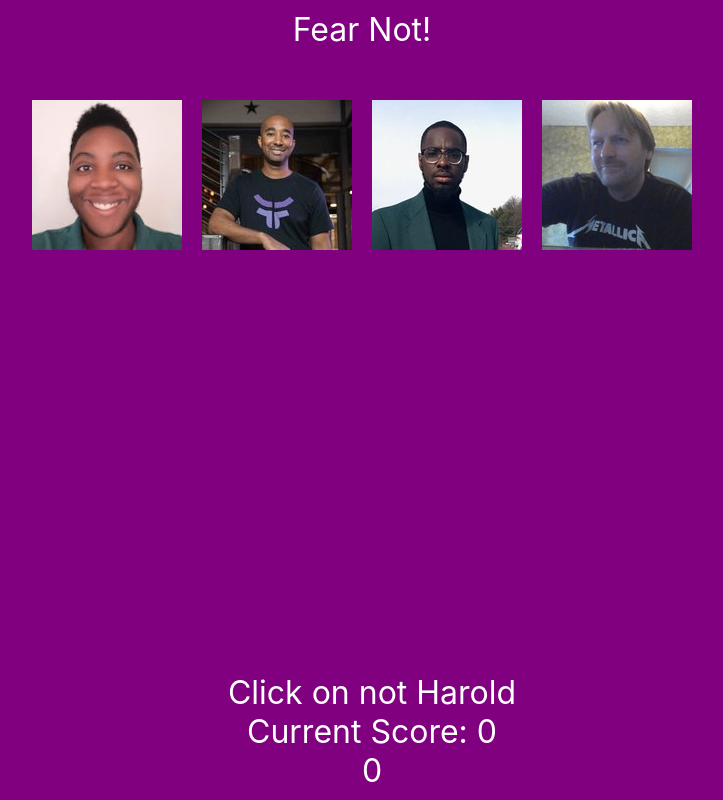
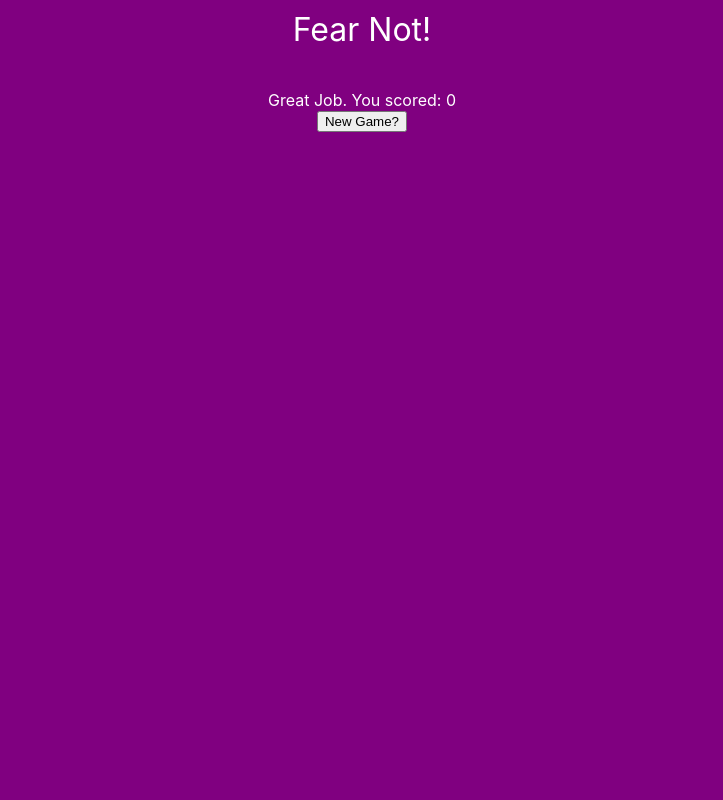
Before and after one commit to knollfear/fearnot, a React (Create React App) app: page / in a window 1280 px wide. Both pictures are taken after a click on the element 555 px from the left and 254 px from the top of the page. Shown: the whole page, without its empty margins (278-1001 px from the left). Built offline with nearby package versions, Linux system fonts and the light colour scheme.

Commit message:
game end button.  Num Games Count.

```diff
--- a/src/api/Score.js
+++ b/src/api/Score.js
@@ -18,9 +18,14 @@ const updateHighScore = prevScore =>{
     )
 };
 
+const updateNumGames = () =>{
+    localStorage.setItem('FN_NUM_GAMES', (localStorage.getItem('FN_NUM_GAMES') || 0) + 1)
+}
+
 export {
     getHighScore,
     setHighScore,
     updateHighScore,
+    updateNumGames,
 
 }
--- a/src/components/GameContainer.js
+++ b/src/components/GameContainer.js
@@ -4,7 +4,7 @@ import Footer from "./Footer";
 import Rules from "./Rules"
 import {getCards} from "../api/Cards";
 import GameArea from "./GameArea";
-import {updateHighScore} from "../api/Score";
+import {updateHighScore, updateNumGames } from "../api/Score";
 
 
 
@@ -60,10 +60,7 @@ class GameContainer extends React.Component {
     changeRule = (score) =>{
 
         if (score === 0){
-            const prevScore = this.state.score;
-            updateHighScore(prevScore);
-
-            this.setState({prevScore});
+            this.newGame();
         }
         const numRules = Math.min(Rules.length, Math.floor(score/5));
         let currentRule = Rules[Math.floor(Math.random() * numRules)];
@@ -78,13 +75,28 @@ class GameContainer extends React.Component {
         this.setState({score, currentRule, possibleCards, activeCard, activeCards, isNot})
     };
 
+    newGame = () =>{
+        const prevScore = this.state.score;
+        updateHighScore(prevScore);
+        updateNumGames();
+        this.setState({prevScore, endGame:true});
+    };
+
     render() {
 
         return (
             this.state.cards ?
                 <React.Fragment>
                     <div className={'header'}>Fear Not!</div>
-                    <GameArea cards={this.state.activeCards} clickHandler={this.clickHandler}/>
+                    {this.state.endGame ?
+
+                        <div >
+                            <div>Great Job.  You scored: {this.state.prevScore}</div>
+                            <button onClick={()=>{this.setState({endGame:false})}}>New Game?</button>
+                        </div>
+                        :
+                        <React.Fragment>
+                            < GameArea cards={this.state.activeCards} clickHandler={this.clickHandler}/>
                             <Footer
                                 rule={this.state.currentRule}
                                 isNot={this.state.isNot}
@@ -92,6 +104,9 @@ class GameContainer extends React.Component {
                                 score={this.state.score}
                                 prevScore={this.state.prevScore}
                             />
+                        </React.Fragment>
+                    }
+
                 </React.Fragment>
                 :
                 <div>Loading</div>
```
Lines whose indentation alone changed are shown as unchanged.
